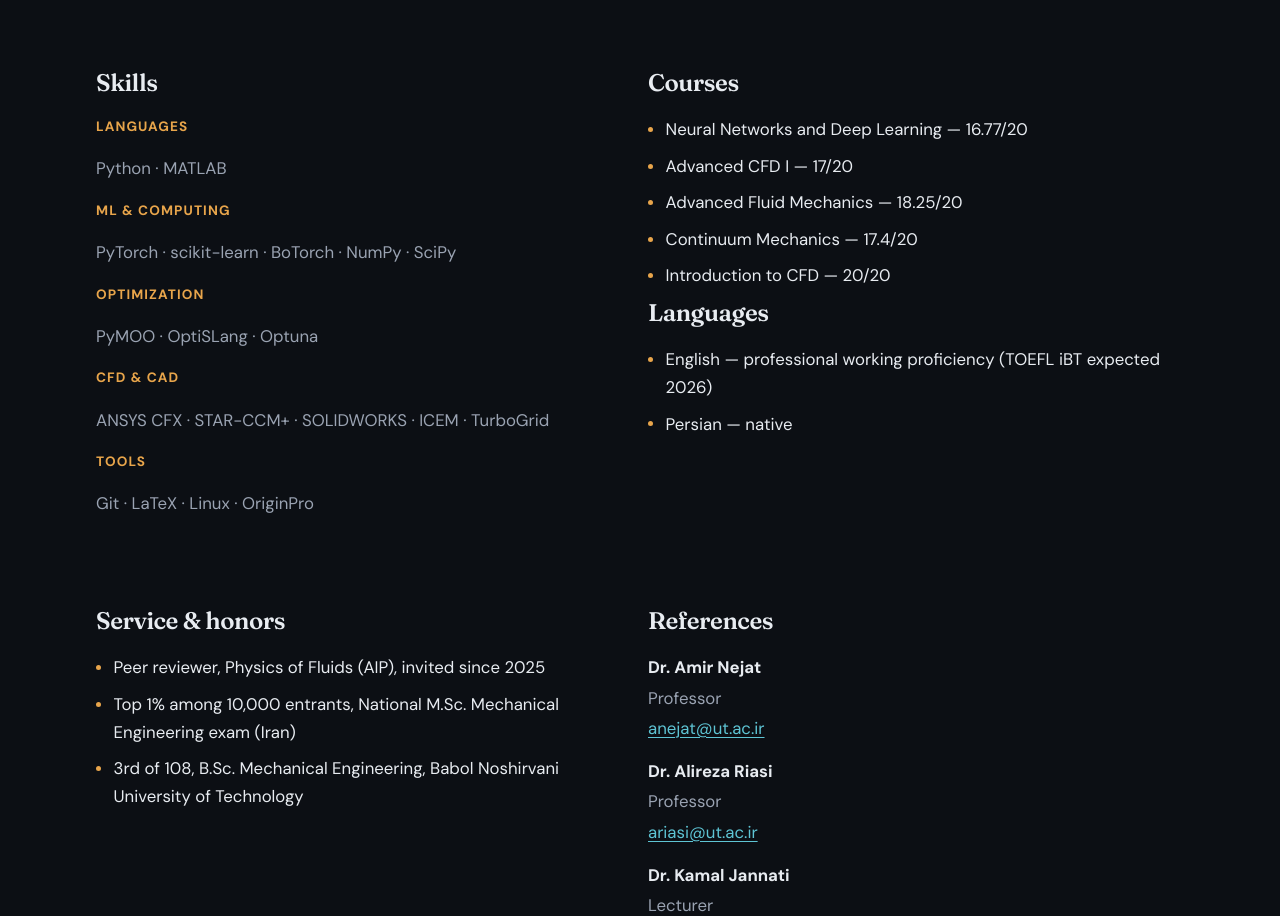
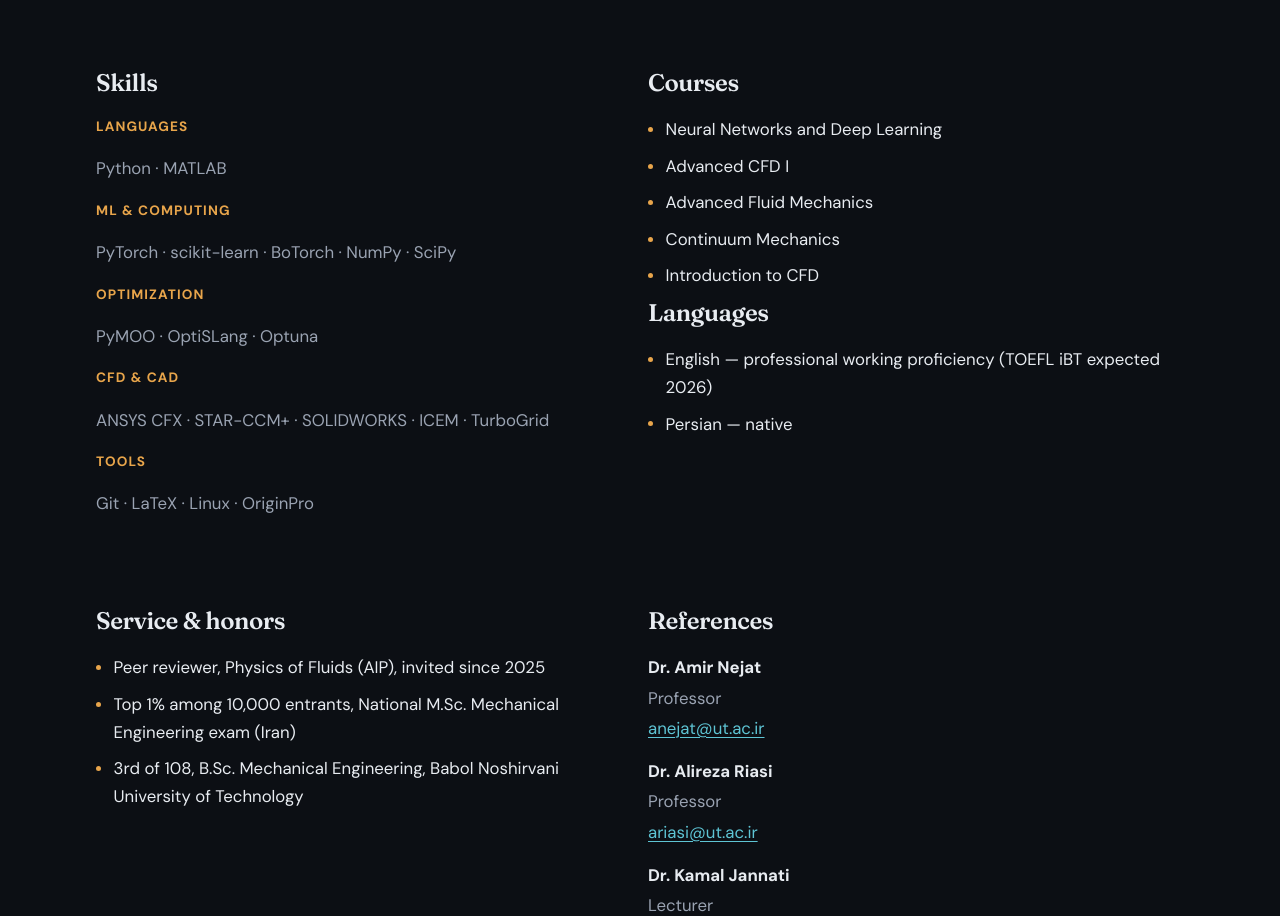
Before and after one commit to Ali-AliAkbari/Ali-AliAkbari.github.io, an Astro site: page /cv in a window 1280 px wide. Shown: the part 1689-2605 px from the top of the page. Built offline with nearby package versions, Linux system fonts and the light colour scheme; Astro itself is replaced by a stand-in of ours.

Commit message:
Update cv.astro

```diff
--- a/src/pages/cv.astro
+++ b/src/pages/cv.astro
@@ -17,11 +17,11 @@ const languages = [
 ];
 
 const courses = [
-  'Neural Networks and Deep Learning — 16.77/20',
-  'Advanced CFD I — 17/20',
-  'Advanced Fluid Mechanics — 18.25/20',
-  'Continuum Mechanics — 17.4/20',
-  'Introduction to CFD — 20/20',
+  'Neural Networks and Deep Learning',
+  'Advanced CFD I',
+  'Advanced Fluid Mechanics',
+  'Continuum Mechanics',
+  'Introduction to CFD',
 ];
 
 const references = [
```
